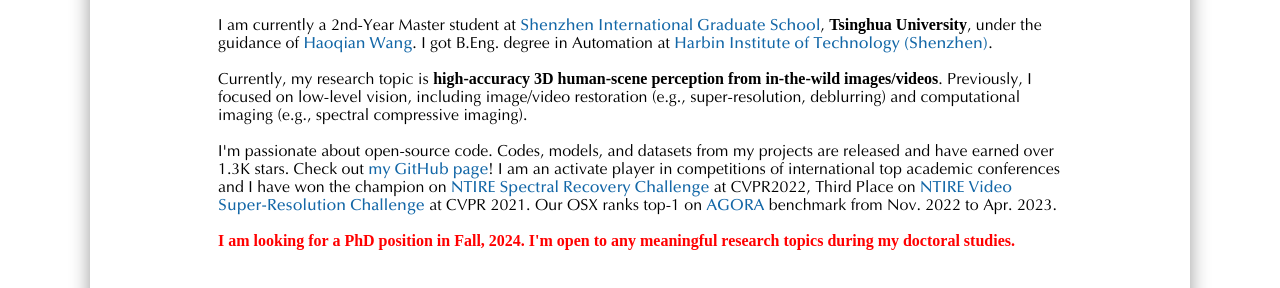
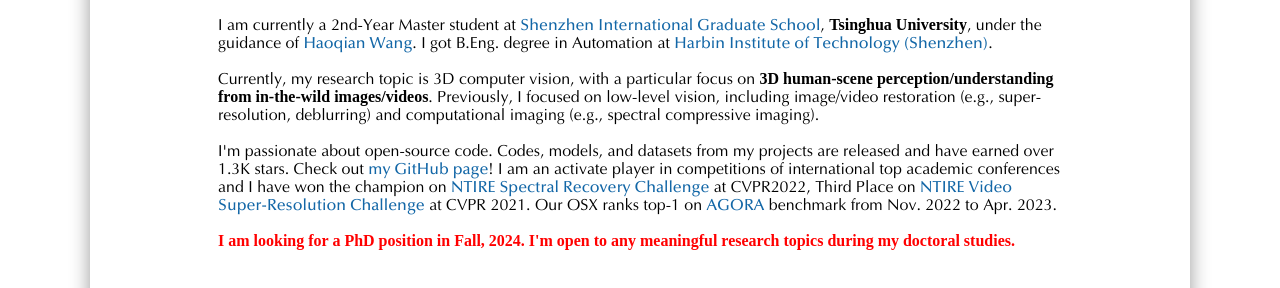
Before and after one commit to JingLin7/JingLin7.github.io, a plain HTML site: page index.html in a window 1280 px wide. Shown: the part 363-651 px from the top of the page. Drawn offline with nearby package versions, Linux system fonts and the light colour scheme; a script that the page names is missing; some icons are missing; a web font is replaced by a local one.

Commit message:
Update index.html

```diff
--- a/index.html
+++ b/index.html
@@ -161,11 +161,7 @@
               <a href="https://ailingzeng.site">Ailing Zeng</a> and <a href="https://www.leizhang.org/">Lei Zhang</a>). -->
 
               <br /><br />
-              Currently, my research topic is <strong>high-accuracy 3D human-scene perception from in-the-wild images/videos</strong>.
-              <!-- digital human, with a particular focus on <strong>3D human motion</strong>,
-              including motion perception (e.g., human pose and shape estimation),
-              generation (e.g., text/audio-driven motion generation), and understanding (e.g., human-object interaction).
-              I have experience on automatically annotating high-accuracy 3D whole-body human motion from large-scale RGB videos. -->
+              Currently, my research topic is 3D computer vision, with a particular focus on <strong> 3D human-scene perception/understanding from in-the-wild images/videos</strong>.
               Previously, I focused on low-level vision, including image/video restoration (e.g., super-resolution, deblurring)
               and computational imaging (e.g., spectral compressive imaging).
               <br /><br />
```
